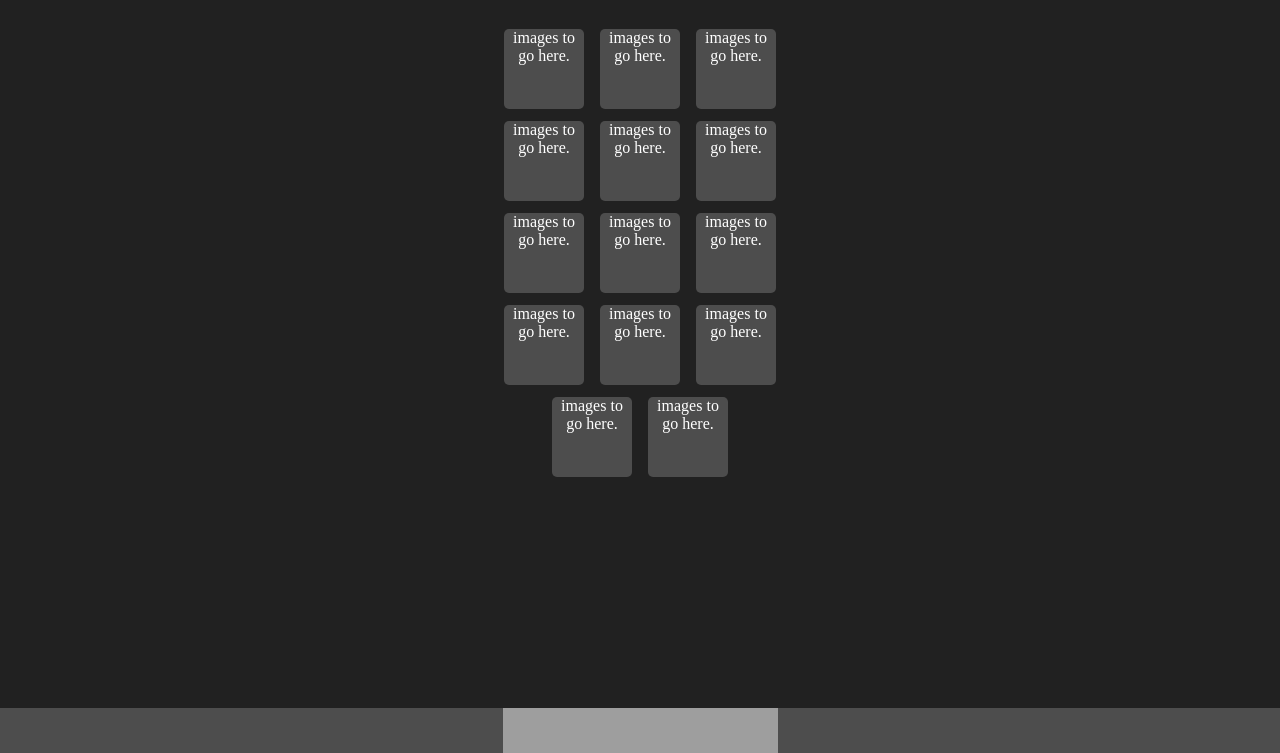
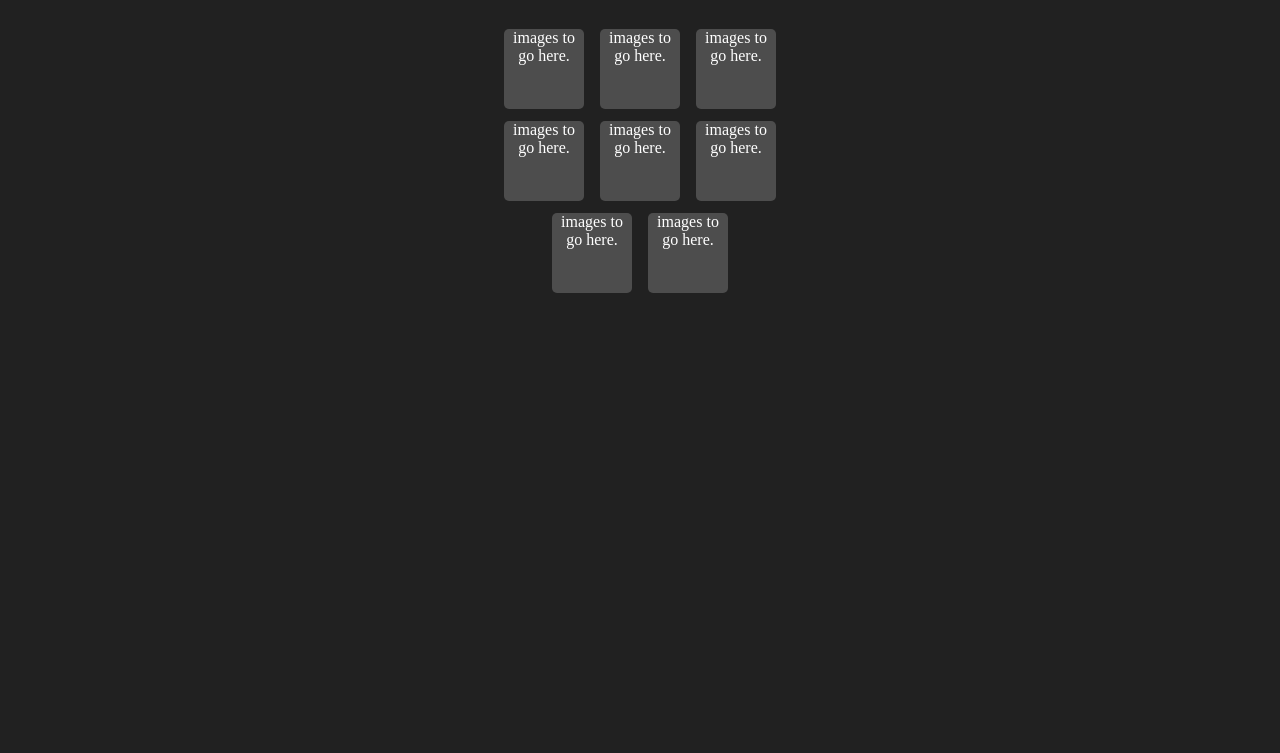
Before and after one commit to Y3110w-Sn0w/crossroads, a PHP site: page / in a window 1280 px wide. Shown: the part 47-800 px from the top of the page. Run offline with PHP 8.4, Linux system fonts and the light colour scheme; grey boxes are pictures that could not be loaded.

Commit message:
remove navigation bar

```diff
--- a/index.php
+++ b/index.php
@@ -45,12 +45,7 @@
 
             <div class="scrolling">
                 <div>
-                    <a><img/>images to go here.</a>
-                    <a><img/>images to go here.</a>
-                    <a><img/>images to go here.</a>
-                    <a><img/>images to go here.</a>
-                    <a><img/>images to go here.</a>
-                    <a><img/>images to go here.</a>
+                    <!-- Change to 2 booths per row dang it!!! -->
                     <a><img/>images to go here.</a>
                     <a><img/>images to go here.</a>
                     <a><img/>images to go here.</a>
@@ -62,19 +57,7 @@
                     <!-- A blank <a> to fit the icons right on top of the navigation bar when scrolling all the way to the bottom -->
                     <br><a class="blank-anchor">&nbsp;</a>
                 </div>
-
             </div>
-
-            <nav class="navigation front-10">
-
-                <div class="nav-wrapper">
-                    <img src='replace.png' onclick = 'showInfo(this)'/>
-                    <img src='replace.png' onclick = 'showInfo(this)'/>
-                    <img src='replace.png' onclick = 'showInfo(this)'/>
-                    <img src='replace.png' onclick = 'showInfo(this)'/>
-                    <img src='replace.png' onclick = 'showInfo(this)'/>
-                </div>
-            </nav>
 
         </div>
     </body>
--- a/stylesheets/style.css
+++ b/stylesheets/style.css
@@ -34,7 +34,7 @@ body {
 	width: 100%;
 }
 
-.navigation {
+/*.navigation {
 	background-color: #4D4D4D;
 	position: fixed;
 	bottom: 0;
@@ -58,7 +58,7 @@ body {
 	position: relative;
 	right: 50%;
 	height: 45px;
-}
+}*/
 
 .scrolling {
 	margin: 0 auto;
```
